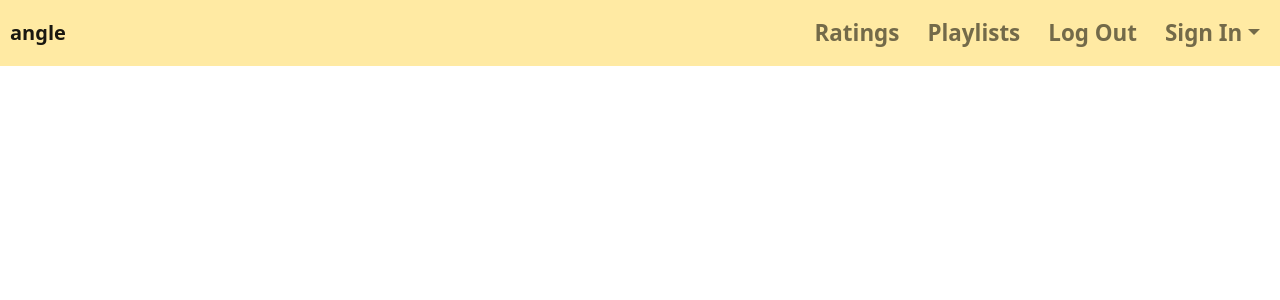
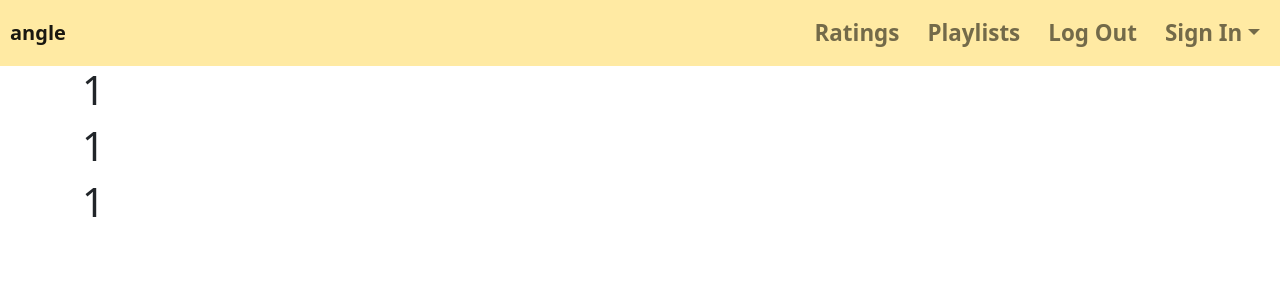
Before and after one commit to nanarboursal/Angle, a React (Create React App) app in the folder angle-ui/: page /inspectmedia/1/1/1/1 in a window 1280 px wide. Shown: the top 300 px of the page. Built offline with nearby package versions, Linux system fonts and the light colour scheme.

Commit message:
fixed retrieval for inspection

```diff
--- a/angle-ui/src/Pages/InspectMedia/InspectMedia.js
+++ b/angle-ui/src/Pages/InspectMedia/InspectMedia.js
@@ -8,62 +8,19 @@ import "./inspect-media.css";
 
 export const InspectMedia = (props) => {
 
-  const { mediaType, mediaID } = useParams();
-
-  const theMedia = {
-    "mediaType": mediaType,
-    "mediaID": mediaID,
-    "title": "",
-    "author": "",
-    "rating": 0,
-    "notes": ""
-  };
-
-  const [books, setBooks] = useState([]);
-  const [movies, setMovies] = useState([]);
-  const [media, setMedia] = useState(theMedia);
-
-  function filterByID(media) {
-    if (media.mediaID == mediaID) {
-      return true;
-    }
-    return false;
-  }
-
-  useEffect(() => {
-    getBooks().then(res => {
-      if (!res.error && !res.result) {
-        setBooks(res);
-      } else {
-        alert("error");
-      }
-    });
-    getMovies().then(res => {
-      if (!res.error && !res.result) {
-        setMovies(res);
-      } else {
-        alert("error");
-      }
-    });
-
-    if (mediaType == "book") {
-      const filteredBooks = books.filter(filterByID);
-      console.log("the filtered books are here ", filteredBooks);
-      setMedia(filteredBooks[0]);
-    } else {
-      const filteredMovies = movies.filter(filterByID);
-      setMedia(filteredMovies[0]);
-    }
-  }, []);
+  const { mediaType, mediaID, notes, rating } = useParams();
+  const splitMediaID = mediaID.split("&&&&");
+  const title = splitMediaID[0];
+  const author = splitMediaID[1];
 
   return (
     <Container>
       <Row>
         <Col>
-          <h1>{media.title}</h1>
-          <h1>{media.author}</h1>
-          <h1>{media.rating}</h1>
-          <h1>{media.notes}</h1>
+          <h1>{title}</h1>
+          <h1>{author}</h1>
+          <h1>{rating}</h1>
+          <h1>{notes}</h1>
         </Col>
       </Row>
     </Container>
--- a/angle-ui/src/Pages/Library/MediaCard/MediaCard.js
+++ b/angle-ui/src/Pages/Library/MediaCard/MediaCard.js
@@ -29,7 +29,9 @@ export const MediaCard = props => {
   const inspectMedia = (media) => {
     const mediaID = media.title + "&&&&" + media.author;
     const mediaType = media.mediaType;
-    history.push("/inspectmedia/" + mediaType + "/" + mediaID);
+    const notes = media.notes;
+    const rating = media.rating;
+    history.push("/inspectmedia/" + mediaType + "/" + mediaID + "/" + notes + "/" + rating);
   };
 
   return (
--- a/angle-ui/src/routes.js
+++ b/angle-ui/src/routes.js
@@ -42,7 +42,7 @@ export default function Routes(props) {
       component: AddPlaylist
     },
     {
-      path: "/inspectmedia/:mediaType/:mediaID",
+      path: "/inspectmedia/:mediaType/:mediaID/:notes/:rating",
       component: InspectMedia
     },
     {
```
